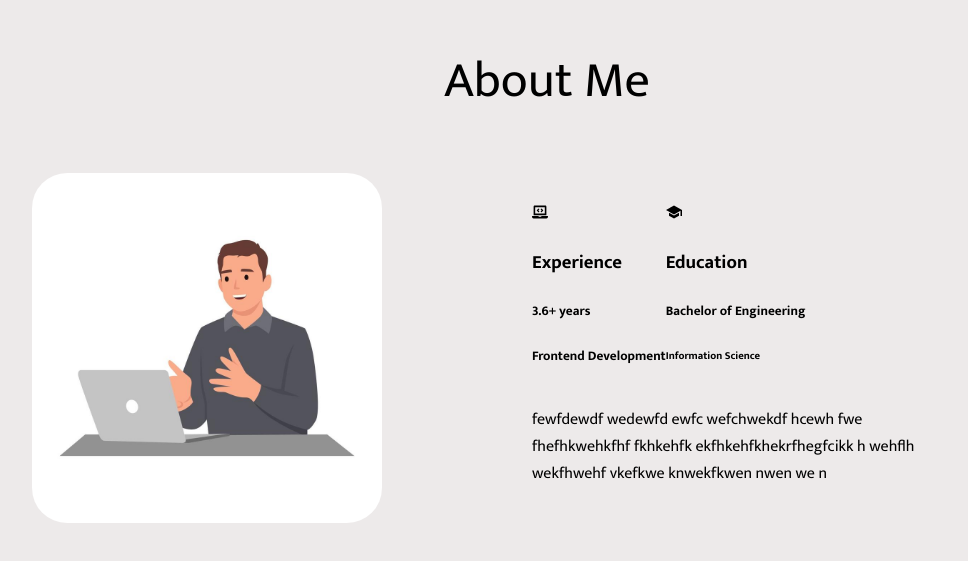
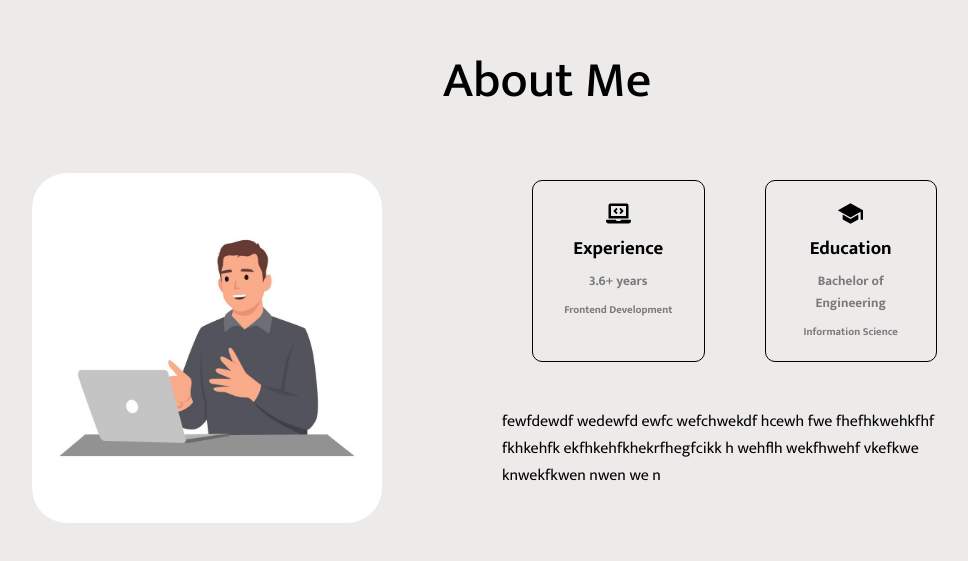
Before and after one commit to ananysagar/portfolio, a React (Create React App) app: page / in a window 1280 px wide. Shown: the part 841-1402 px from the top of the page, without its empty margins (93-1061 px from the left). Built offline with nearby package versions, Linux system fonts and the light colour scheme.

Commit message:
fixed my-bio section

```diff
--- a/src/components/Aboutme.jsx
+++ b/src/components/Aboutme.jsx
@@ -16,19 +16,19 @@ const Aboutme = () => {
           <div className="my-bio">
             <div className="experience">
               <div className="edu-icon">
-                <FaLaptopCode />
+                <FaLaptopCode className="icon" />
               </div>
-              <h3>Experience</h3>
-              <h5>3.6+ years</h5>
-              <h5>Frontend Development</h5>
+              <h3 className="heading1">Experience</h3>
+              <h5 className="heading2">3.6+ years</h5>
+              <h6 className="heading3">Frontend Development</h6>
             </div>
             <div className="education">
               <div className="exp-icon">
-                <IoSchoolSharp />
+                <IoSchoolSharp className="icon" />
               </div>
-              <h3>Education</h3>
-              <h5>Bachelor of Engineering</h5>
-              <h6>Information Science</h6>
+              <h3 className="heading1">Education</h3>
+              <h5 className="heading2">Bachelor of Engineering</h5>
+              <h6 className="heading3">Information Science</h6>
             </div>
           </div>
           <div className="my-intro">
--- a/src/components/aboutme.css
+++ b/src/components/aboutme.css
@@ -1,12 +1,13 @@
 .aboutme {
     padding: 0;
     margin: 0;
+    overflow: hidden;
 }
 .aboutme h1 {
     margin: 0;
     text-align: center;
     font-size: 50px;
-    font-weight: 400;
+    font-weight: 500;
     font-family: Mukta;
 }
 .aboutme-section {
@@ -25,8 +26,33 @@
     flex: 2;
     display: flex;
     flex-direction: column;
-    padding: 0 150px;
+    margin-top: -50px;
+    padding: 0 120px;
 }
 .my-bio {
     display: flex;
+    text-align: center;
+    margin: 30px 0;
 }
+
+.experience, .education {
+    margin: 0 30px;
+    border: 1px solid #000000;
+    border-radius: 10px;
+    padding: 20px;
+    width: calc(50% - 60px);
+}
+.icon {
+    margin-bottom: 4px;
+    font-size: 25px;
+}
+.heading1 {
+    margin-top: -4%;
+}
+.heading2, .heading3 {
+    margin-top: -10%;
+    color: #7a7a7a;
+}
+.heading3 {
+    margin-bottom: 0;
+}
```
